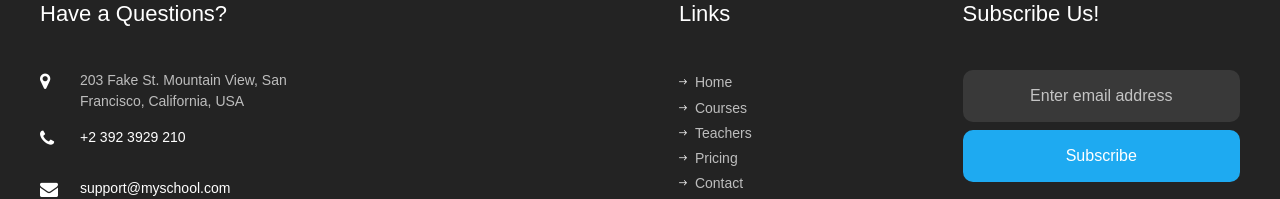
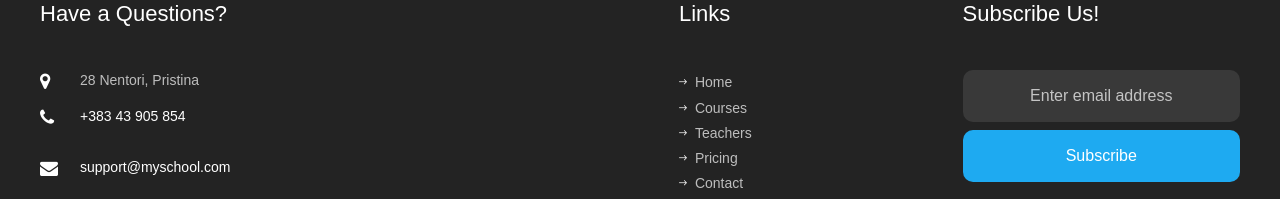
Before and after one commit to Okii1/Lab1, a React (Create React App) app in the folder MySchool_Front/: page /Courses in a window 1280 px wide. Shown: the part 916-1115 px from the top of the page. Built offline with nearby package versions, Linux system fonts and the light colour scheme; no server answers.

Commit message:
Permisime ne footer
Permisime ne footer

```diff
--- a/MySchool_Front/src/Footer.js
+++ b/MySchool_Front/src/Footer.js
@@ -14,12 +14,12 @@ const Footer = () => {
                 <ul>
                   <li>
                     <span className="icon icon-map-marker"></span>
-                    <span className="text">203 Fake St. Mountain View, San Francisco, California, USA</span>
+                    <span className="text">28 Nentori, Pristina</span>
                   </li>
                   <li>
                     <a href="#">
                       <span className="icon icon-phone"></span>
-                      <span className="text">+2 392 3929 210</span>
+                      <span className="text">+383 43 905 854</span>
                     </a>
                   </li>
                   <li>
@@ -40,27 +40,27 @@ const Footer = () => {
               <h2 className="ftco-heading-2">Links</h2>
               <ul className="list-unstyled">
                 <li>
-                  <a href="#">
+                  <a href="Home">
                     <span className="ion-ios-arrow-round-forward mr-2"></span>Home
                   </a>
                 </li>
                 <li>
-                  <a href="#">
+                  <a href="Courses">
                     <span className="ion-ios-arrow-round-forward mr-2"></span>Courses
                   </a>
                 </li>
                 <li>
-                  <a href="#">
+                  <a href="Teacher">
                     <span className="ion-ios-arrow-round-forward mr-2"></span>Teachers
                   </a>
                 </li>
                 <li>
-                  <a href="#">
+                  <a href="Pricing">
                     <span className="ion-ios-arrow-round-forward mr-2"></span>Pricing
                   </a>
                 </li>
                 <li>
-                  <a href="#">
+                  <a href="Contact">
                     <span className="ion-ios-arrow-round-forward mr-2"></span>Contact
                   </a>
                 </li>
```
